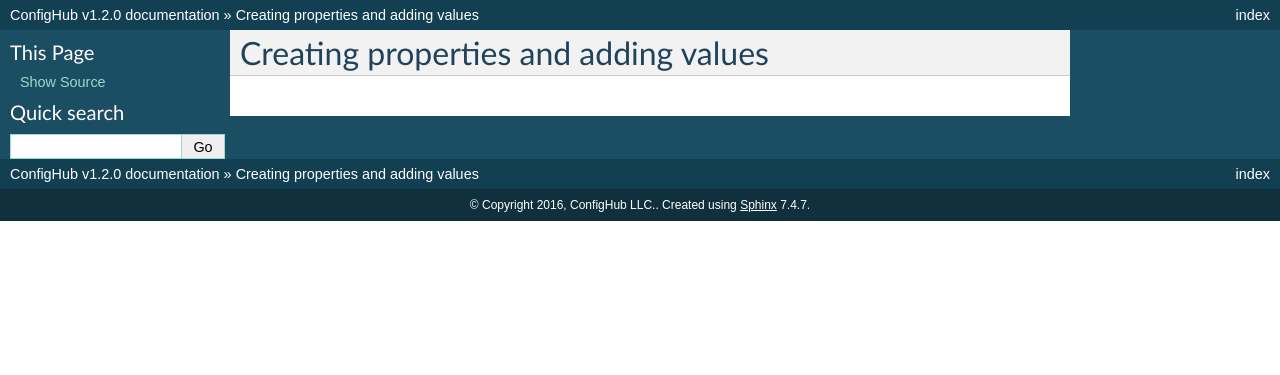
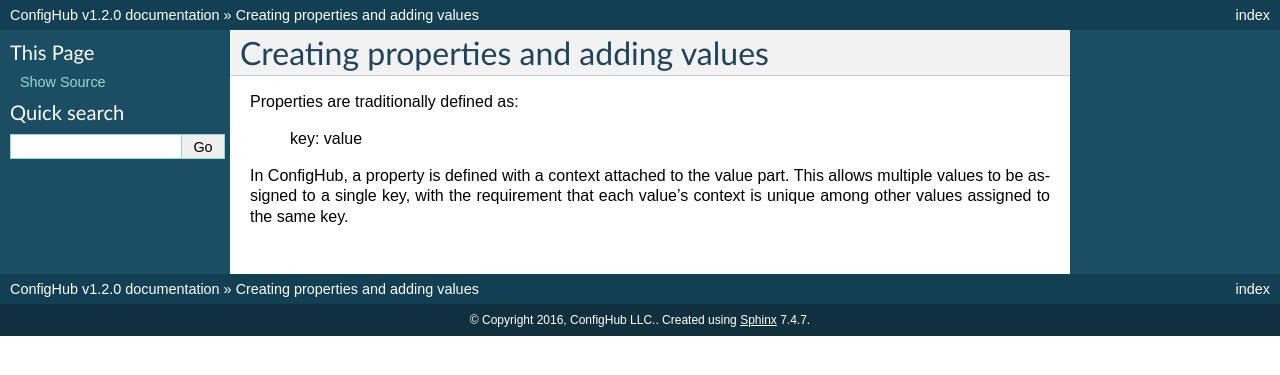
Before and after one commit to ConfigHubPub/Docs, a Sphinx documentation site: the page built from documentation/pages/properties/createProperty.rst, in a window 1280 px wide. Shown: the top 375 px of the page. Built offline with Sphinx 7.4.7, drawn with Linux system fonts in a browser that asks for light colours.

Commit message:
properties documentation

```diff
--- a/documentation/pages/properties.rst
+++ b/documentation/pages/properties.rst
@@ -1,8 +1,8 @@
 .. _properties:
 
-*****************
-Config Properties
-*****************
+**************************
+Managing Config Properties
+**************************
 
 
 .. toctree::
--- a/documentation/pages/properties/createProperty.rst
+++ b/documentation/pages/properties/createProperty.rst
@@ -2,3 +2,11 @@
 
 Creating properties and adding values
 ^^^^^^^^^^^^^^^^^^^^^^^^^^^^^^^^^^^^^
+
+Properties are traditionally defined as:
+
+    key: value
+
+In ConfigHub, a property is defined with a context attached to the value part.  This allows
+multiple values to be assigned to a single key, with the requirement that each value's context
+is unique among other values assigned to the same key.
```
Also changed, not shown: documentation/pages/properties/editDeleteProperty.rst (line endings or trailing spaces).
